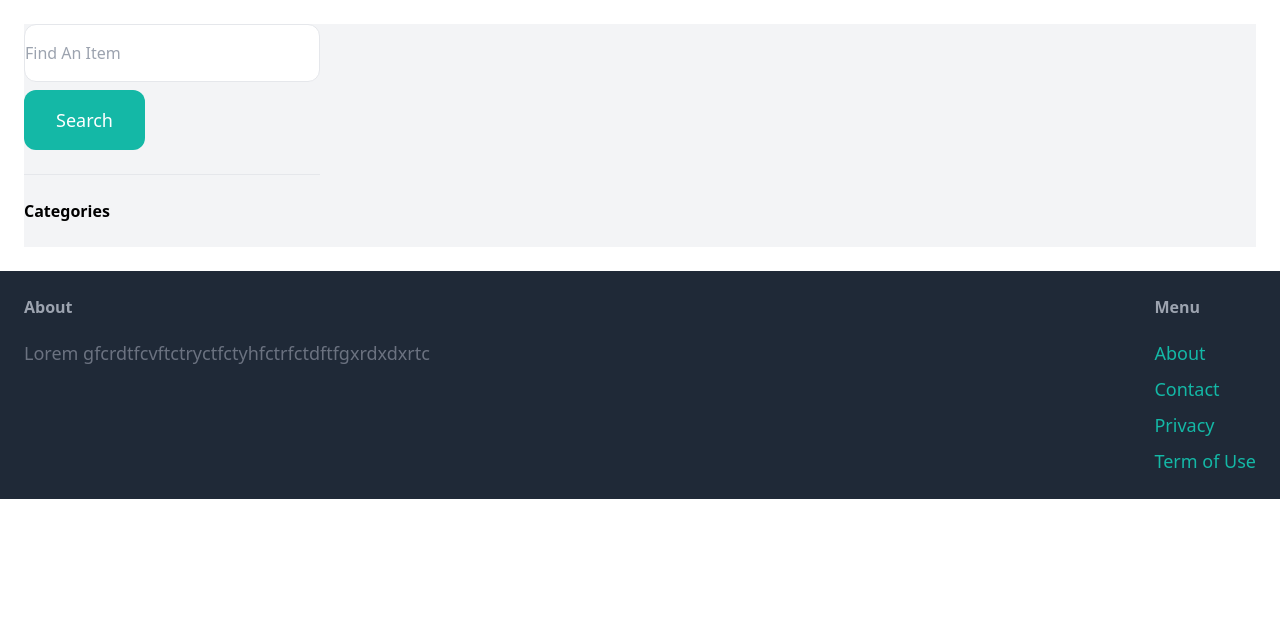
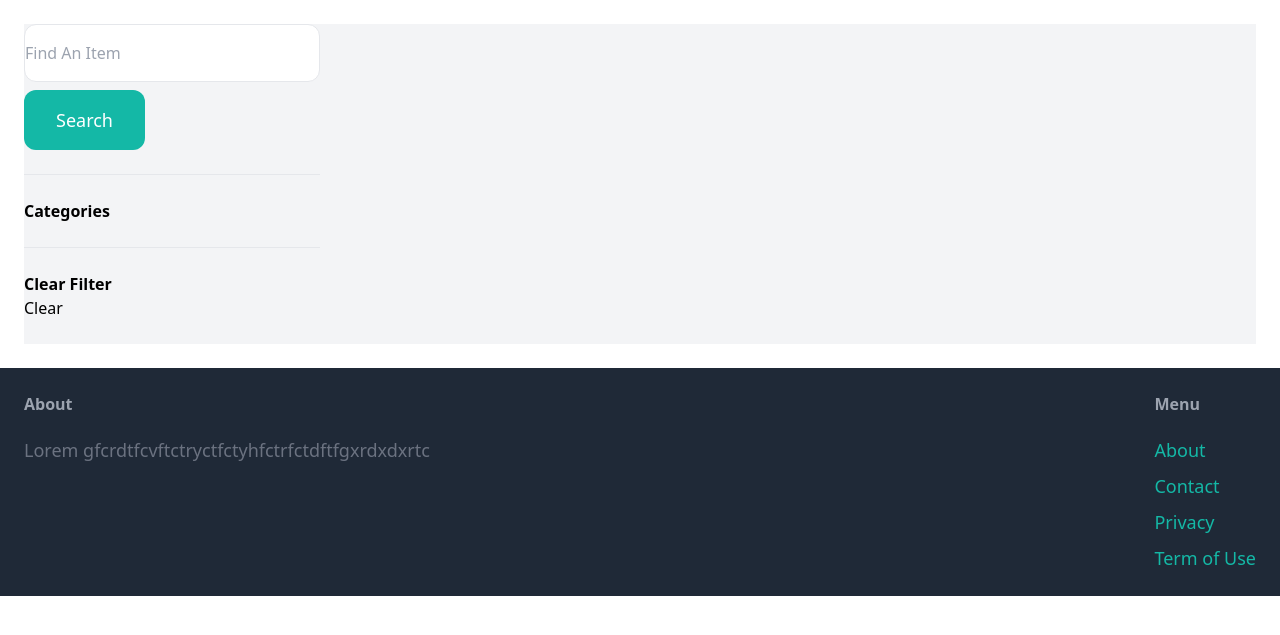
Before and after one commit to Pabloibro/OnlineMarketPlace, a Django app: page /items/ in a window 1280 px wide. Shown: the part 77-712 px from the top of the page. Run offline with Django 4.2, Linux system fonts and the light colour scheme; data that the repository does not hold is empty; some libraries are stand-ins or nearby versions.

Commit message:
## commit

```diff
--- a/core/templates/core/contact.html
+++ b/core/templates/core/contact.html
@@ -3,5 +3,5 @@
 {% block title %}Contact {% endblock %}
 
 {% block content %}
-    <h1>The COntact page</h1>
+    <h1>The Contact page</h1>
 {% endblock %}
--- a/item/templates/item/items.html
+++ b/item/templates/item/items.html
@@ -17,12 +17,24 @@
 
             <ul>
                 {% for category in categories %}
-                    <li class="py-2 px-2 rounded-xl ">
+                    <li class="py-2 px-2 rounded-xl {% if category.id == category_id %} bg-gray-200 {% endif %}">
                         <a href="{% url 'item:items' %}?query={{ query }}&category={{ category.id }}">{{ category.name }}</a>
                     </li>
 
                 {% endfor %}
             </ul>
+
+            <hr class="my-6">
+
+            <p class="font-semibold">Clear Filter</p>
+
+            <ul>
+                <li >
+                    <a href="{% url 'item:items' %}" class="">Clear</a>
+                </li>
+            </ul>
+
+
         </div>
 
         <div class="col-span-3">
--- a/item/views.py
+++ b/item/views.py
@@ -8,13 +8,18 @@ from .forms import NewItemForm, EditItemForm
 def items(request):
     query = request.GET.get('query', '')
     items = Item.objects.filter(is_sold=False)
+    category_id = request.GET.get('category', 0)
     categories = Category.objects.all()
+
+    if category_id:
+        items = items.filter(category_id=category_id)
     if query:
         items= items.filter(Q(name__icontains=query) | Q(description__icontains=query))
     return render(request, 'item/items.html', {
         'items': items,
         'query': query,
-        "categories": categories
+        "categories": categories,
+        'category_id': int(category_id)
     })
 
 def detail(request, pk):
```
